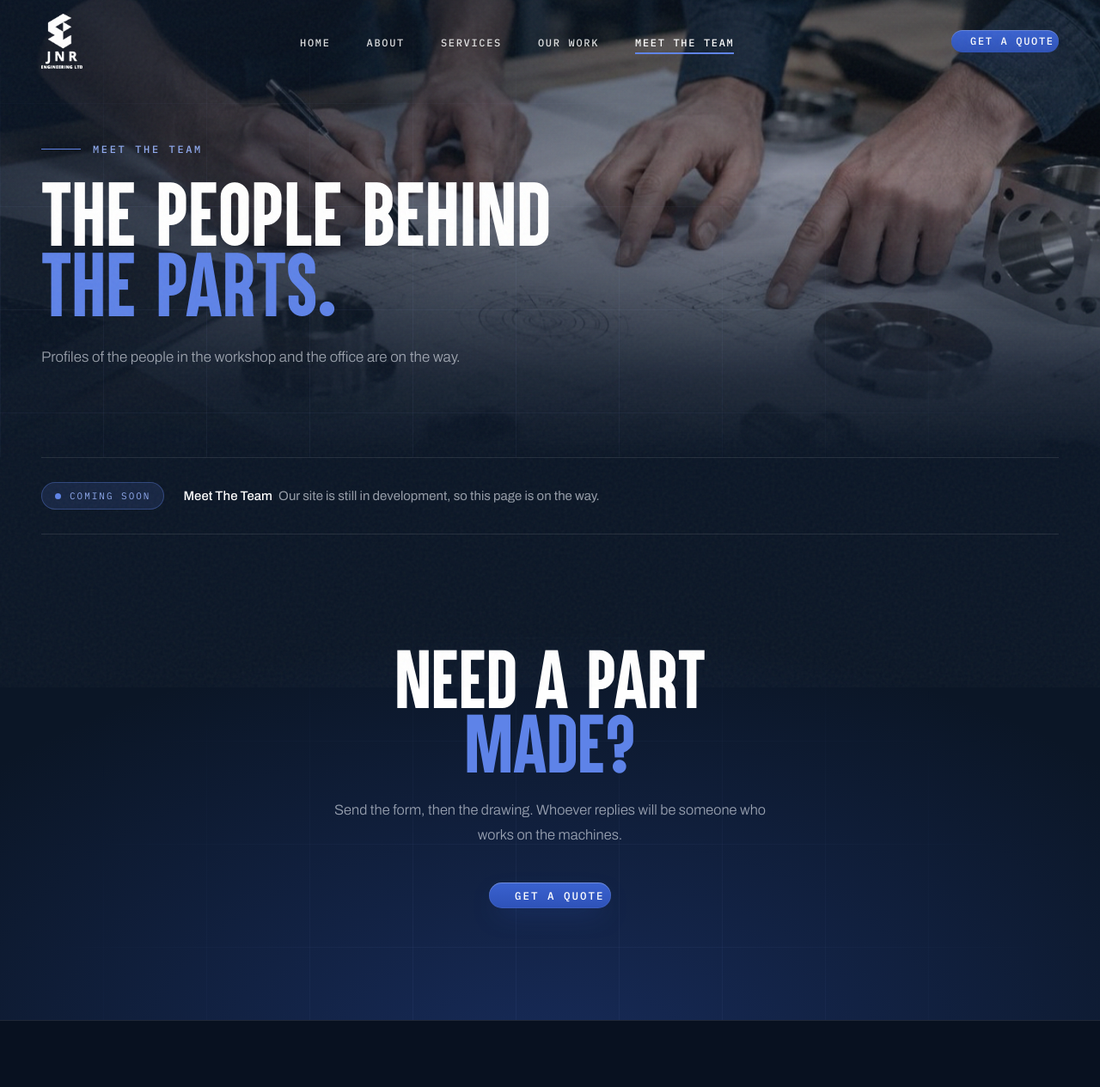
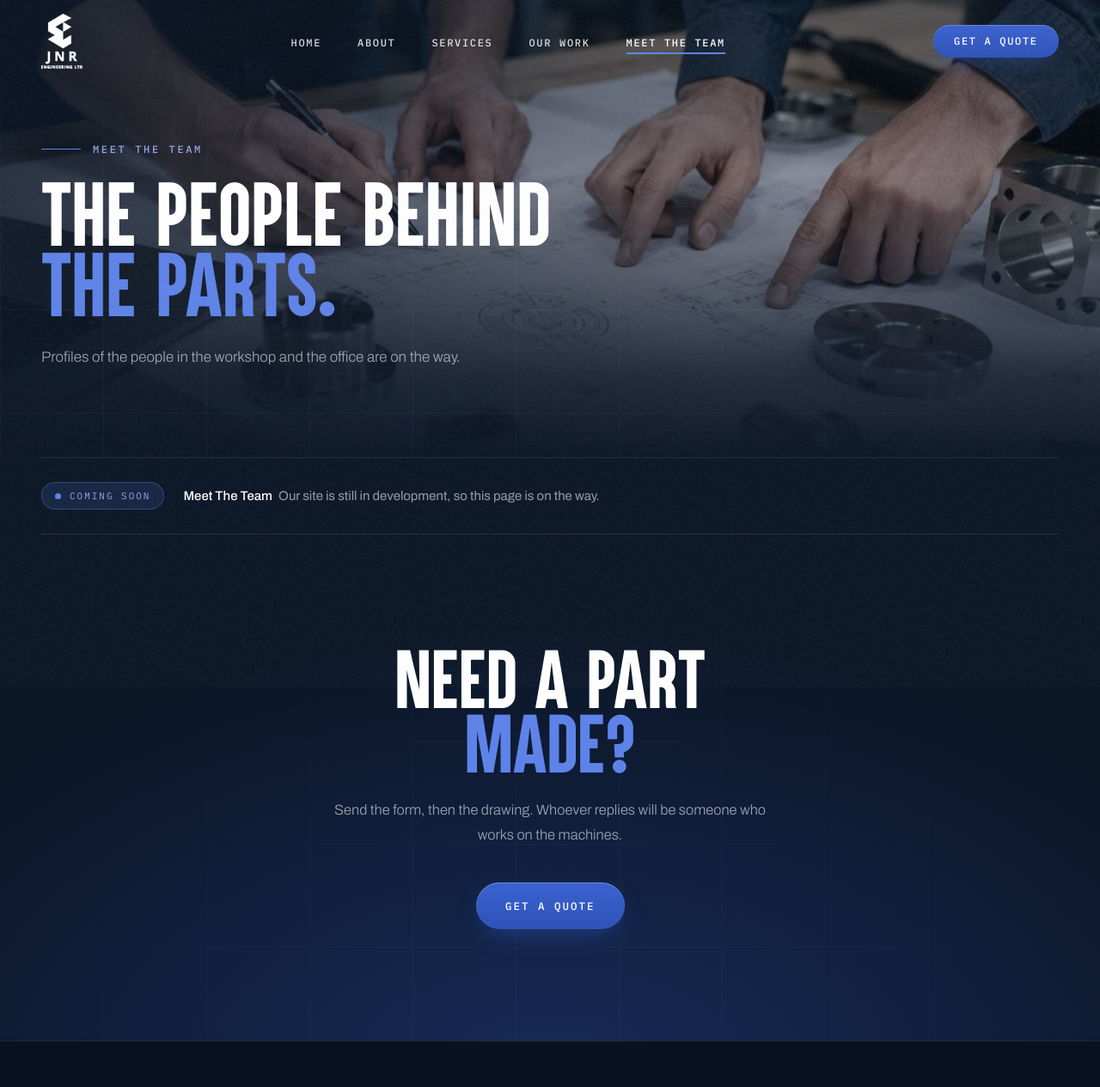
Before and after one commit to rhyshume1997-alt/JNR, a plain HTML site: page team.html in a window 1280 px wide. Shown: the top 1265 px of the page at 86% size. Drawn offline with Linux system fonts and the light colour scheme.

Commit message:
Add files via upload

```diff
--- a/assets/style.css
+++ b/assets/style.css
@@ -1501,3 +1501,8 @@ html.split-on .hero h1 .line span { animation: none; transform: none; }
 .proc.proc-pinned .proc-grid { display: flex; width: max-content; gap: 22px; will-change: transform; }
 .proc.proc-pinned .proc-step { width: min(440px, 34vw); min-height: 320px; flex: none; }
 #work { scroll-margin-top: 110px; }
+
+/* icons removed: even padding, no chip gap */
+.btn { padding: 19px 34px; gap: 0; justify-content: center; }
+.nav-cta { padding: 11px 24px; gap: 0; justify-content: center; }
+.svc-card .svc-body, .ind-cell, .proc-step { }
```
